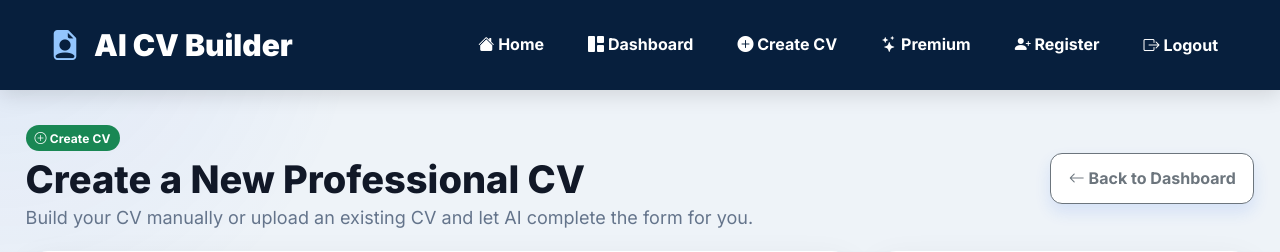
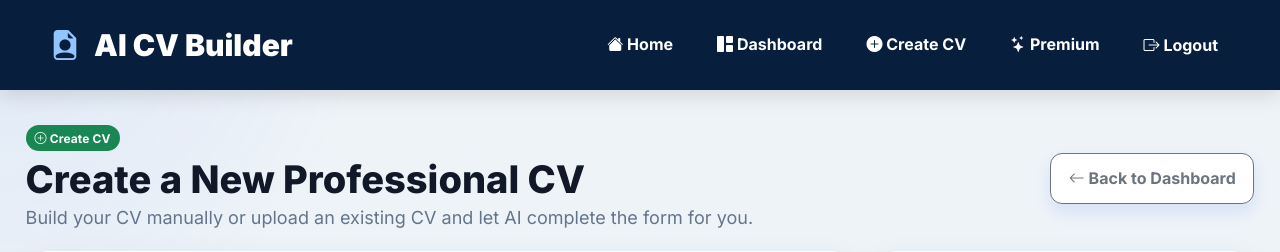
Before and after one commit to MohammadIqbalBora/ai-cv-builder, a Django app: page /cv/create/ in a window 1280 px wide. Shown: the top 252 px of the page. Run offline with Django 5.2, Linux system fonts and the light colour scheme; the visitor is signed in with stand-in values (Sample User, id 1).

Commit message:
Improve navigation bar

```diff
--- a/templates/base.html
+++ b/templates/base.html
@@ -69,11 +69,6 @@
             Premium
           </a>
 
-          <a class="nav-link" href="{% url 'register' %}">
-            <i class="bi bi-person-plus-fill"></i>
-            Register
-          </a>
-
           <form
             method="POST"
             action="{% url 'logout' %}"
```
